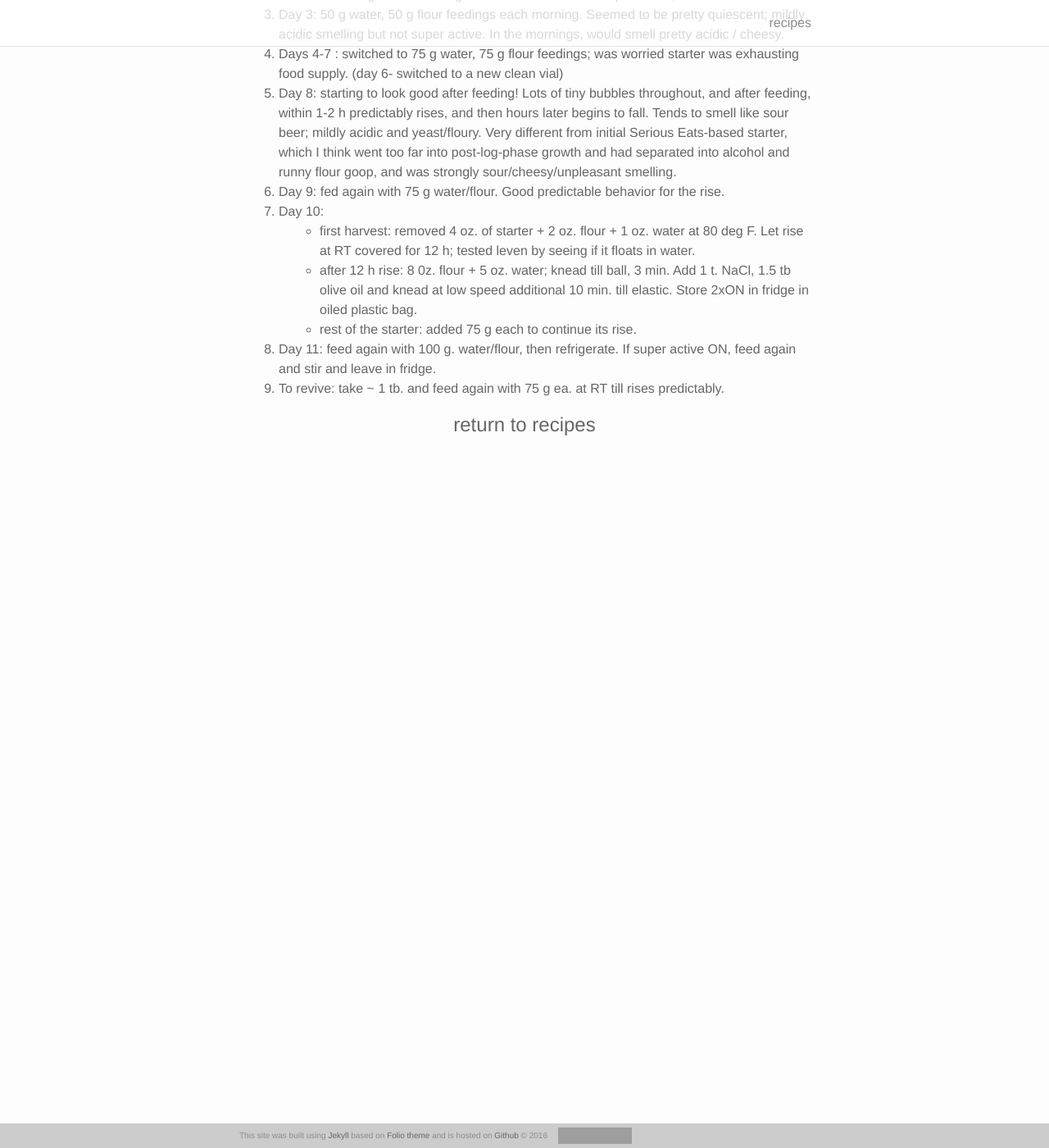
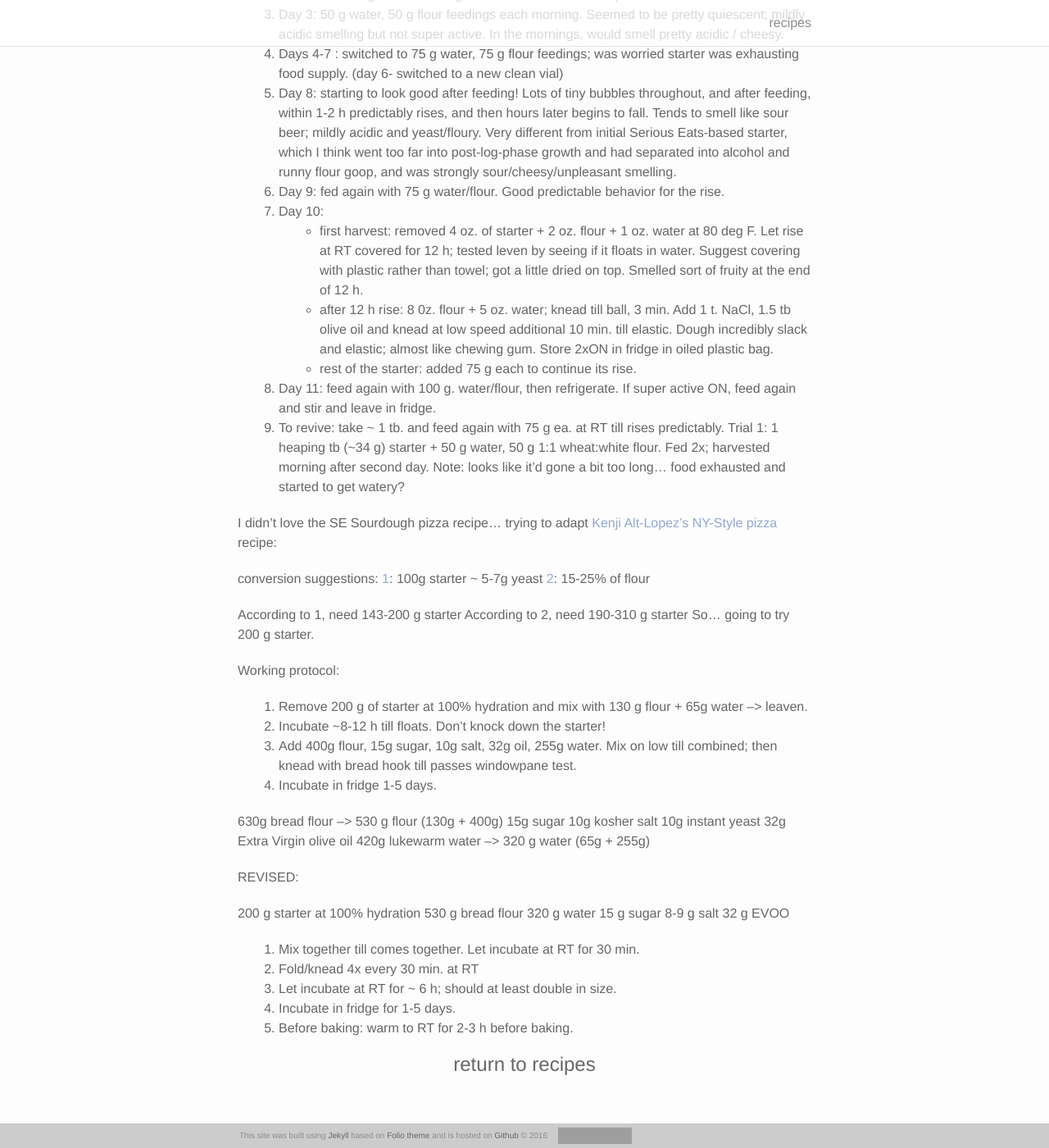
Before and after one commit to flaneuse/recipes, a Jekyll site: the page built from _posts/2020-05-05-sourdough-pizza.markdown, in a window 1280 px wide and 1400 px high, scrolled down 340 px. Shown: the whole window at 82% size. Built offline with Jekyll 4.4.1, drawn with Linux system fonts in a browser that asks for light colours; nearby versions of some CDN libraries; grey boxes are pictures that could not be loaded.

Commit message:
Update 2020-05-05-sourdough-pizza.markdown

```diff
--- a/_posts/2020-05-05-sourdough-pizza.markdown
+++ b/_posts/2020-05-05-sourdough-pizza.markdown
@@ -17,8 +17,46 @@ Based roughly on [Tartine's protocol](https://cooking.nytimes.com/recipes/101627
 5. Day 8: starting to look good after feeding! Lots of tiny bubbles throughout, and after feeding, within 1-2 h predictably rises, and then hours later begins to fall. Tends to smell like sour beer; mildly acidic and yeast/floury. Very different from initial Serious Eats-based starter, which I think went too far into post-log-phase growth and had separated into alcohol and runny flour goop, and was strongly sour/cheesy/unpleasant smelling.
 6. Day 9: fed again with 75 g water/flour. Good predictable behavior for the rise.
 7. Day 10:
-* first harvest: removed 4 oz. of starter + 2 oz. flour + 1 oz. water at 80 deg F. Let rise at RT covered for 12 h; tested leven by seeing if it floats in water.
-* after 12 h rise: 8 0z. flour + 5 oz. water; knead till ball, 3 min. Add 1 t. NaCl, 1.5 tb olive oil and knead at low speed additional 10 min. till elastic. Store 2xON in fridge in oiled plastic bag.
+* first harvest: removed 4 oz. of starter + 2 oz. flour + 1 oz. water at 80 deg F. Let rise at RT covered for 12 h; tested leven by seeing if it floats in water.  Suggest covering with plastic rather than towel; got a little dried on top.  Smelled sort of fruity at the end of 12 h.
+* after 12 h rise: 8 0z. flour + 5 oz. water; knead till ball, 3 min. Add 1 t. NaCl, 1.5 tb olive oil and knead at low speed additional 10 min. till elastic. Dough incredibly slack and elastic; almost like chewing gum.  Store 2xON in fridge in oiled plastic bag.
 * rest of the starter: added 75 g each to continue its rise.
 8. Day 11: feed again with 100 g. water/flour, then refrigerate. If super active ON, feed again and stir and leave in fridge.
-9. To revive: take ~ 1 tb. and feed again with 75 g ea. at RT till rises predictably.
+9. To revive: take ~ 1 tb. and feed again with 75 g ea. at RT till rises predictably. Trial 1: 1 heaping tb (~34 g) starter + 50 g water, 50 g 1:1 wheat:white flour.  Fed 2x; harvested morning after second day. Note: looks like it'd gone a bit too long... food exhausted and started to get watery?
+
+I didn't love the SE Sourdough pizza recipe... trying to adapt [Kenji Alt-Lopez's NY-Style pizza](https://www.seriouseats.com/recipes/2012/07/basic-new-york-style-pizza-dough.html) recipe:
+
+conversion suggestions:
+[1](https://truesourdough.com/want-to-convert-your-recipe-to-sourdough-heres-how/): 100g starter ~ 5-7g yeast
+[2](http://www.wildyeastblog.com/going-wild/): 15-25% of flour
+
+According to 1, need 143-200 g starter
+According to 2, need 190-310 g starter
+So... going to try 200 g starter.
+
+Working protocol:
+1. Remove 200 g of starter at 100% hydration and mix with 130 g flour + 65g water --> leaven.
+2. Incubate ~8-12 h till floats. Don't knock down the starter!
+3. Add 400g flour, 15g sugar, 10g salt, 32g oil, 255g water.  Mix on low till combined; then knead with bread hook till passes windowpane test.
+4. Incubate in fridge 1-5 days.
+
+630g bread flour --> 530 g flour (130g + 400g)
+15g sugar
+10g kosher salt
+10g instant yeast
+32g Extra Virgin olive oil
+420g lukewarm water  --> 320 g water (65g + 255g)
+
+REVISED:
+
+200 g starter at 100% hydration
+530 g bread flour
+320 g water
+15 g sugar
+8-9 g salt
+32 g EVOO
+
+1. Mix together till comes together. Let incubate at RT for 30 min.
+2. Fold/knead 4x every 30 min. at RT
+3. Let incubate at RT for ~ 6 h; should at least double in size.
+4. Incubate in fridge for 1-5 days.
+5. Before baking: warm to RT for 2-3 h before baking.
```
